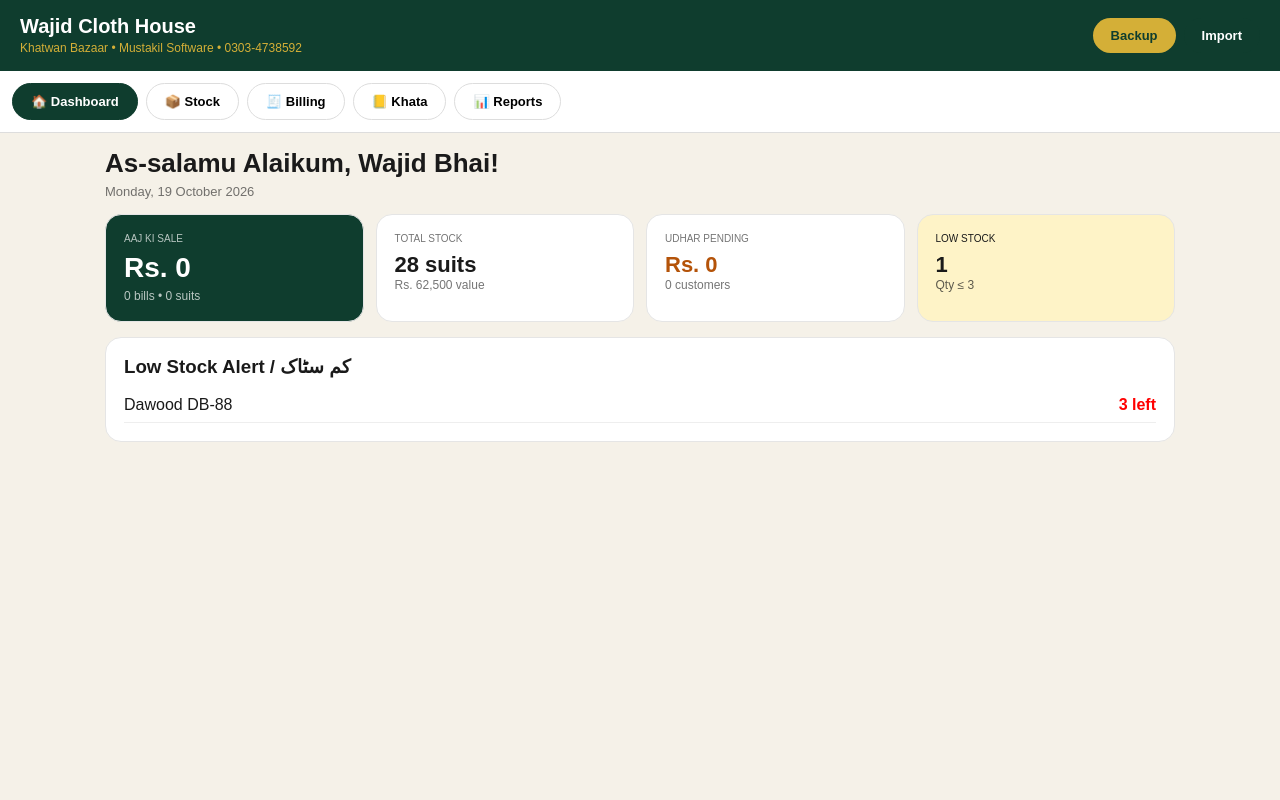
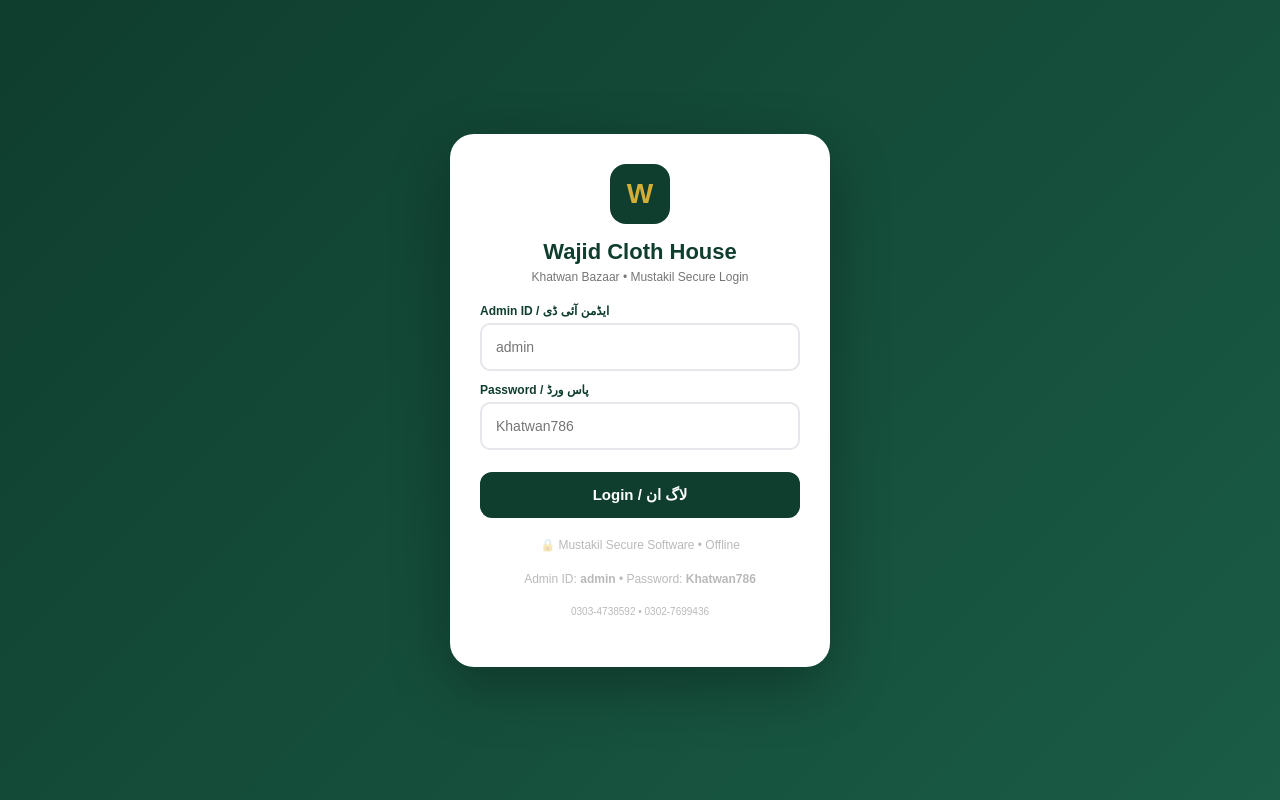
Before and after one commit to aliahsankhan2006-ai/wajidclothhousekhatwan, a plain HTML site: page software.html in a window 1280 px wide. Drawn offline with Linux system fonts and the light colour scheme.

Commit message:
Add files via upload

```diff
--- a/software.html
+++ b/software.html
@@ -3,7 +3,7 @@
 <head>
 <meta charset="UTF-8">
 <meta name="viewport" content="width=device-width, initial-scale=1.0">
-<title>Wajid Cloth House - Mustakil Software</title>
+<title>Wajid Cloth House - Mustakil Software - Secure</title>
 <style>
 *{box-sizing:border-box;margin:0;padding:0;font-family:Arial,sans-serif}
 body{background:#f5f1e8;color:#1a1a1a}
@@ -26,16 +26,54 @@ table{width:100%;border-collapse:collapse;font-size:13px}
 th{background:#f6f3eb;padding:10px;text-align:left;font-size:11px}
 td{padding:10px;border-bottom:1px solid #eee}
 .low{color:red;font-weight:bold}
-.toast{position:fixed;bottom:20px;left:50%;transform:translateX(-50%);background:#0f3d2e;color:white;padding:12px 20px;border-radius:25px;font-size:13px;display:none;z-index:200}
+.toast{position:fixed;bottom:20px;left:50%;transform:translateX(-50%);background:#0f3d2e;color:white;padding:12px 20px;border-radius:25px;font-size:13px;display:none;z-index:500}
 .modal{position:fixed;top:0;left:0;right:0;bottom:0;background:rgba(0,0,0,0.6);display:none;align-items:center;justify-content:center;padding:15px;z-index:300}
 .modal-box{background:white;border-radius:16px;padding:20px;max-width:400px;width:100%}
+/* LOGIN SCREEN - MUSTAKIL SECURITY */
+#loginScreen{position:fixed;inset:0;z-index:1000;background:linear-gradient(135deg,#0f3d2e 0%,#1a5c46 100%);display:flex;align-items:center;justify-content:center;padding:20px}
+.login-box{background:white;border-radius:24px;padding:30px;max-width:380px;width:100%;box-shadow:0 20px 60px rgba(0,0,0,0.3);text-align:center}
+.login-logo{width:60px;height:60px;background:#0f3d2e;color:#d4af37;border-radius:16px;display:flex;align-items:center;justify-content:center;font-weight:900;font-size:28px;margin:0 auto 15px}
+.login-box h2{font-size:22px;margin-bottom:5px;color:#0f3d2e}
+.login-box p{font-size:12px;opacity:0.6;margin-bottom:20px}
+.login-input{margin-bottom:12px;text-align:left}
+.login-input label{font-size:12px;font-weight:bold;display:block;margin-bottom:5px;color:#0f3d2e}
+.login-input input{padding:14px;font-size:14px;border:2px solid #e5e7eb}
+.login-input input:focus{border-color:#0f3d2e;outline:none}
+.login-btn{width:100%;padding:14px;background:#0f3d2e;color:white;border:none;border-radius:12px;font-weight:bold;font-size:15px;cursor:pointer;margin-top:10px}
+.login-btn:hover{background:#1a5c46}
+.login-error{color:red;font-size:12px;margin-top:10px;display:none}
+.login-footer{margin-top:20px;font-size:11px;opacity:0.5}
 </style>
 </head>
 <body>
 
+<!-- SECURE LOGIN -->
+<div id="loginScreen">
+<div class="login-box">
+<div class="login-logo">W</div>
+<h2>Wajid Cloth House</h2>
+<p>Khatwan Bazaar • Mustakil Secure Login</p>
+<div class="login-input">
+<label>Admin ID / ایڈمن آئی ڈی</label>
+<input id="loginId" type="text" placeholder="admin">
+</div>
+<div class="login-input">
+<label>Password / پاس ورڈ</label>
+<input id="loginPass" type="password" placeholder="Khatwan786">
+</div>
+<button class="login-btn" onclick="doLogin()">Login / لاگ ان</button>
+<p id="loginError" class="login-error">❌ ID ya Password galat hai!</p>
+<div class="login-footer">
+<p>🔒 Mustakil Secure Software • Offline</p>
+<p style="margin-top:5px">Admin ID: <b>admin</b> • Password: <b>Khatwan786</b></p>
+<p style="margin-top:8px;font-size:10px">0303-4738592 • 0302-7699436</p>
+</div>
+</div>
+</div>
+
 <div class="header">
-<div><h1>Wajid Cloth House</h1><span>Khatwan Bazaar • Mustakil Software • 0303-4738592</span></div>
-<div style="display:flex;gap:8px"><button class="btn btn-gold" onclick="exportData()">Backup</button><button class="btn" onclick="document.getElementById('importFile').click()">Import</button><input type="file" id="importFile" hidden accept=".json" onchange="importData(event)"></div>
+<div><h1>Wajid Cloth House</h1><span>Khatwan Bazaar • Mustakil Software • Secure</span></div>
+<div style="display:flex;gap:8px"><button class="btn btn-gold" onclick="exportData()">Backup</button><button class="btn" onclick="document.getElementById('importFile').click()">Import</button><button class="btn" onclick="logout()" style="background:#7f1d1d">Logout</button><input type="file" id="importFile" hidden accept=".json" onchange="importData(event)"></div>
 </div>
 
 <div class="tabs">
@@ -124,6 +162,50 @@ td{padding:10px;border-bottom:1px solid #eee}
 </div>
 
 <script>
+// ===== SECURE LOGIN - MUSTAKIL =====
+const ADMIN_ID = "admin";
+const ADMIN_PASS = "Khatwan786";
+const ALT_ID = "Khatwan786"; // also allow Khatwan786 as ID
+
+function checkLogin(){
+ let logged = localStorage.getItem('wajid_logged_in');
+ if(logged === 'true'){
+   document.getElementById('loginScreen').style.display='none';
+   return true;
+ }
+ return false;
+}
+
+function doLogin(){
+ let id = document.getElementById('loginId').value.trim();
+ let pass = document.getElementById('loginPass').value.trim();
+ let error = document.getElementById('loginError');
+ // Allow admin/Khatwan786 or Khatwan786/Khatwan786
+ if((id.toLowerCase()===ADMIN_ID && pass===ADMIN_PASS) || (id===ALT_ID && pass===ADMIN_PASS) || (id.toLowerCase()===ADMIN_ID.toLowerCase() && pass===ADMIN_PASS)){
+   localStorage.setItem('wajid_logged_in','true');
+   document.getElementById('loginScreen').style.display='none';
+   toast('Login successful! Welcome Wajid Bhai ✓');
+   renderDash();
+ } else {
+   error.style.display='block';
+   toast('❌ ID ya Password galat!');
+ }
+}
+
+function logout(){
+ if(confirm('Logout karna hai?')){
+   localStorage.removeItem('wajid_logged_in');
+   document.getElementById('loginScreen').style.display='flex';
+   document.getElementById('loginId').value='';
+   document.getElementById('loginPass').value='';
+ }
+}
+
+// Allow Enter key
+document.getElementById('loginPass').addEventListener('keypress', function(e){ if(e.key==='Enter') doLogin(); });
+document.getElementById('loginId').addEventListener('keypress', function(e){ if(e.key==='Enter') document.getElementById('loginPass').focus(); });
+
+// ===== ORIGINAL SOFTWARE CODE =====
 let stock = JSON.parse(localStorage.getItem('wajid_final_stock')||'[]');
 let bills = JSON.parse(localStorage.getItem('wajid_final_bills')||'[]');
 let selected = [];
@@ -143,7 +225,6 @@ function saveBills(){localStorage.setItem('wajid_final_bills',JSON.stringify(bil
 function toast(m){let t=document.getElementById('toast');t.textContent=m;t.style.display='block';setTimeout(()=>t.style.display='none',2500)}
 
 function openTab(tab){
- console.log('Opening tab:', tab);
  document.querySelectorAll('.tab-content').forEach(e=>e.classList.remove('active'));
  document.querySelectorAll('.tab-btn').forEach(e=>e.classList.remove('active'));
  let target=document.getElementById('tab-'+tab);
@@ -316,8 +397,13 @@ function exportCSV(){
  let blob=new Blob([csv],{type:'text/csv'});let a=document.createElement('a');a.href=URL.createObjectURL(blob);a.download='wajid_report.csv';a.click();
 }
 
-renderDash();
-renderStock();
+// Init
+if(!checkLogin()){
+ // show login
+} else {
+ renderDash();
+ renderStock();
+}
 </script>
 </body>
 </html>
```
